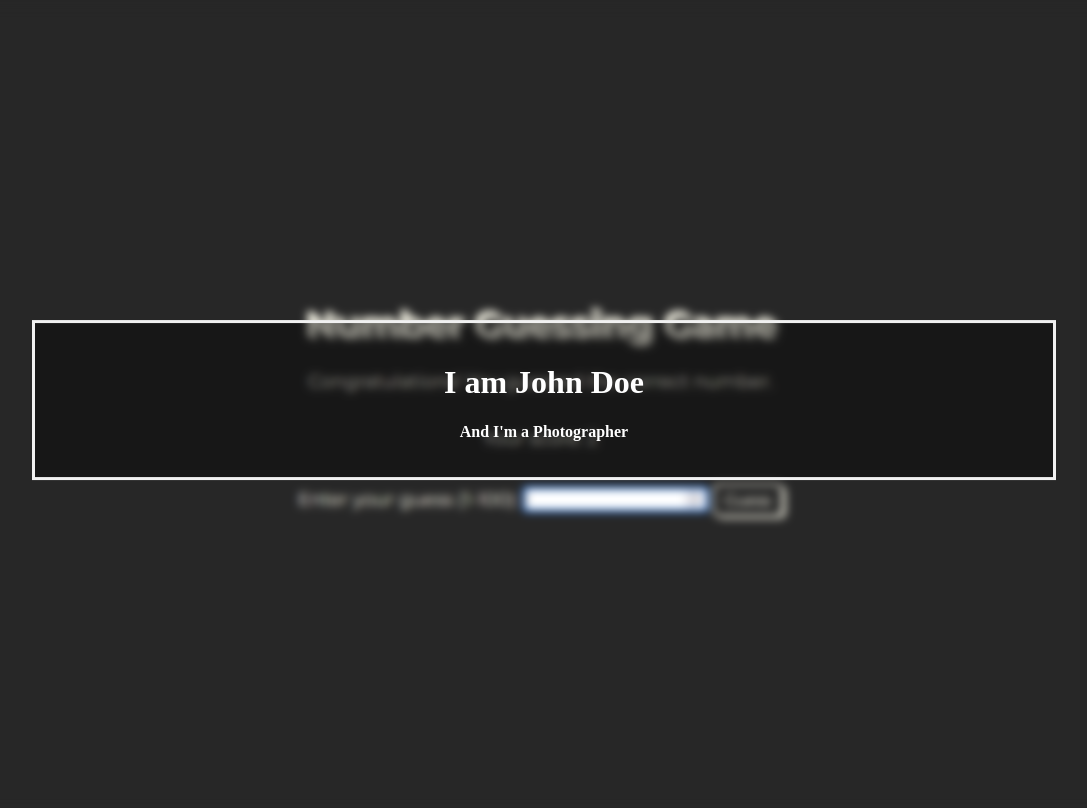
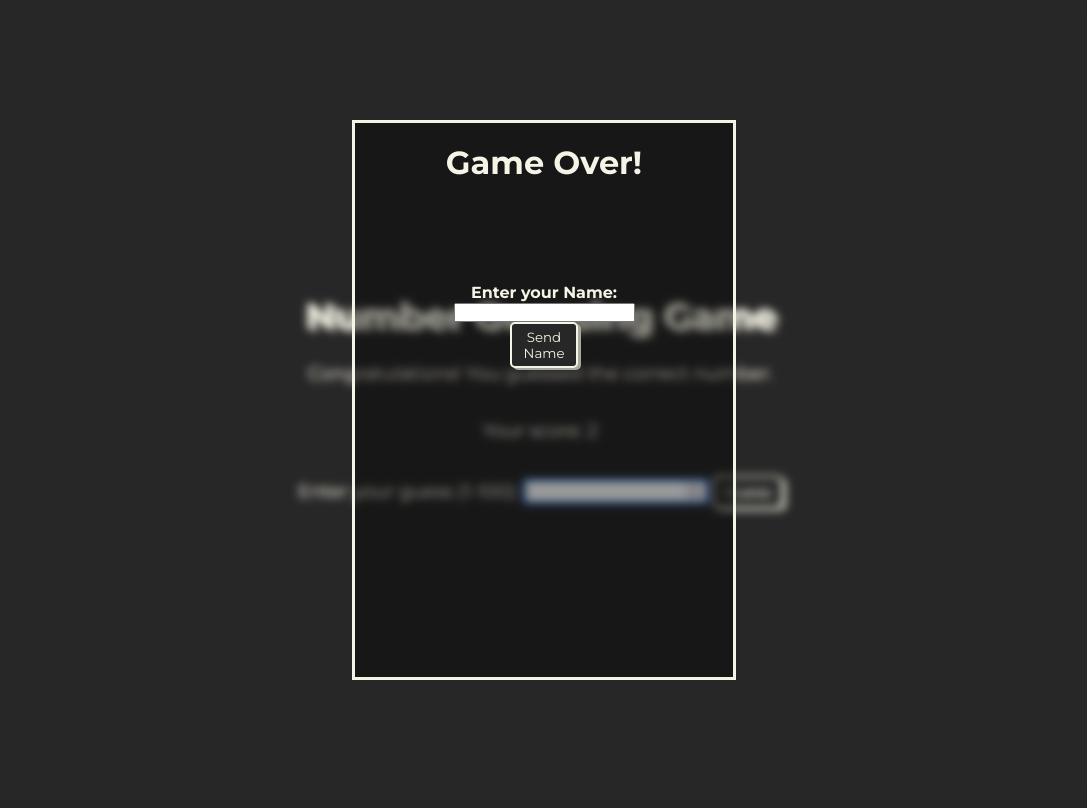
Before and after one commit to RCHennig/Schule-LH, a Flask app: page /endscreen in a window 1280 px wide. Shown: the whole page, without its empty margins (96-1183 px from the left). After the commit the page ends 680 px from the top, so only its background shows below. Run offline with Flask 3, Linux system fonts and the light colour scheme.

Commit message:
endscreen changes

```diff
--- a/Bak/flaskNumberGuesser/app.py
+++ b/Bak/flaskNumberGuesser/app.py
@@ -1,5 +1,5 @@
 from flask import Flask, render_template, request, session, redirect, url_for
-from pygame import mixer
+#from pygame import mixer
 import random
 import time
 import mysql.connector
@@ -73,13 +73,16 @@ def scores():
 
 @app.route("/")
 def menu():
-    mixer.init()
-    mixer.music.load('filename.extention')
-    mixer.music.play(999)
+    #mixer.init()
+    #mixer.music.load('filename.extention')
+    #mixer.music.play(999)
     return render_template("menu.html")
 
-@app.route("/endscreen")
+@app.route("/endscreen", methods=["GET","POST"])
 def endscreen():
+    if request.method=="POST":
+         playerName = int(request.form["playername"])
+
     return render_template("endscreen.html")
 
 @app.route("/options")
--- a/Bak/flaskNumberGuesser/static/styles/endscreen.css
+++ b/Bak/flaskNumberGuesser/static/styles/endscreen.css
@@ -1,6 +1,39 @@
-body, html {
+@import url("https://fonts.googleapis.com/css2?family=Montserrat:wght@400;500;600;700&display=swap");
+* {
+  margin: 0;
+  padding: 0;
+  -webkit-box-sizing: border-box;
+  box-sizing: border-box;
+}
+
+body,html{
     height: 100%;
-    background: #272727;;
+    background: #272727;
+    font-family: "Montserrat", sans-serif !important;
+    text-align: center;
+}
+
+h1{
+  color: #f6f4e6;
+  padding-bottom: 30%;
+}
+
+.lbl{
+  color: #f6f4e6;
+  padding-bottom: 10px;
+}
+.gbtn{
+  font-family: "Montserrat", sans-serif;
+  background: #272727;
+  color: #f6f4e6;
+  border-color: #f6f4e6;
+  width: 20%;
+  height:  5%;
+  text-align: center;
+  border-radius: 5px;
+  border: 2px solid #f6f4e6;
+  padding: 5px;
+  filter: drop-shadow(3.5px 2px 0.25px #a9a89e);
 }
 
 * {
@@ -28,15 +61,15 @@ body, html {
 .bg-text {
   background-color: rgb(0,0,0); /* Fallback color */
   background-color: rgba(0,0,0, 0.4); /* Black w/opacity/see-through */
-    color: white;
+  color: #f6f4e6;
   font-weight: bold;
-    border: 3px solid #f1f1f1;
+  border: 3px solid #f6f4e6;
   position: absolute;
   top: 50%;
   left: 50%;
   transform: translate(-50%, -50%);
   z-index: 2;
-    width: 80%;
+  width: 30%;
+  height: 70%;
   padding: 20px;
-    text-align: center;
 }
--- a/Bak/flaskNumberGuesser/templates/endscreen.html
+++ b/Bak/flaskNumberGuesser/templates/endscreen.html
@@ -5,10 +5,15 @@
 </head>
 <body>
     <div class="bg-image"></div>
-
     <div class="bg-text">
-      <h1>I am John Doe</h1>
-      <p>And I'm a Photographer</p>
+      <h1>Game Over!</h1>
+      <form class="submitForm" method="POST">
+        <label class="lbl" for="guess">Enter your Name:</label>
+        <br>
+        <input class="inpt" type="string" name="playername" required>
+        <br>
+        <button class="gbtn" type="submit">Send Name</button>
+    </form>
     </div>
 </body>
 </html>
```
Lines whose indentation alone changed are shown as unchanged.
